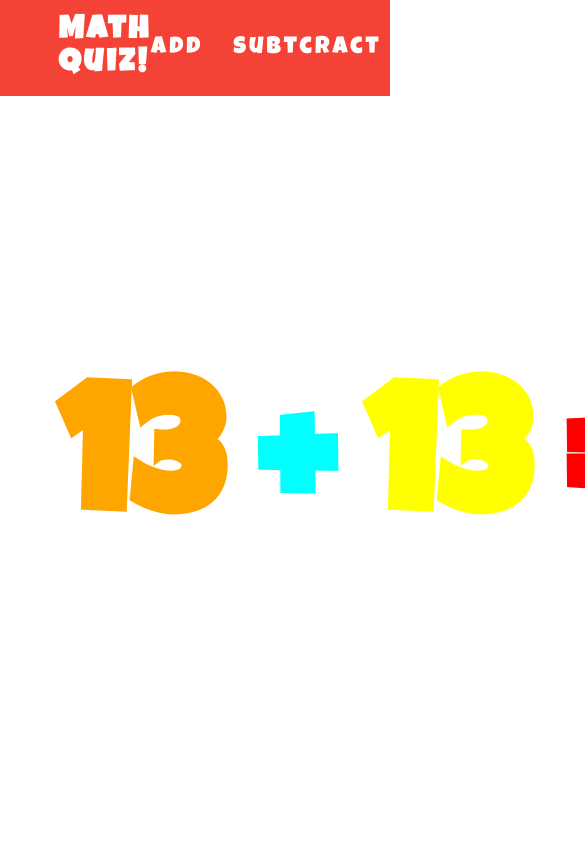
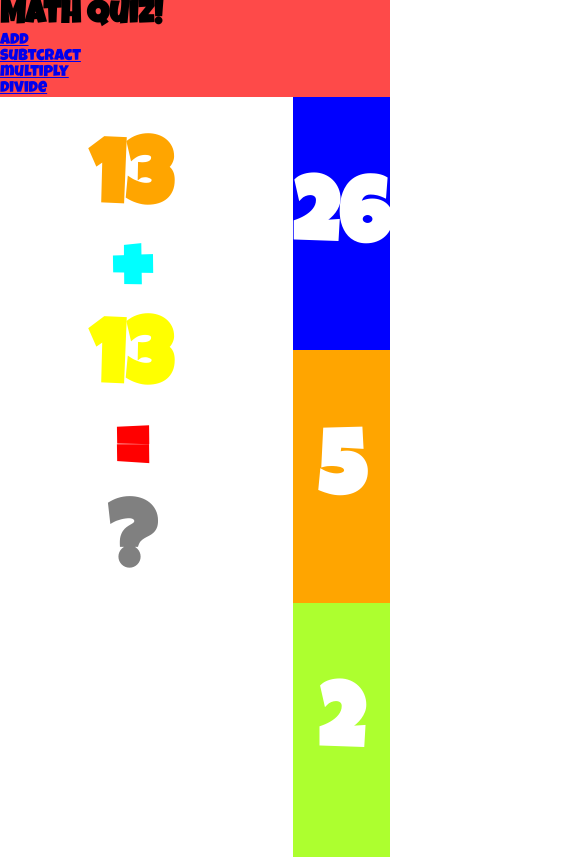
Before and after one commit to m0libdEn/KidsQuiz, a plain HTML site: page index.html in a window 390 px wide. Shown: the top 857 px of the page, 585 px wide, since content can reach past the window. Drawn offline with nearby package versions, Linux system fonts and the light colour scheme; files that its build step writes are made by us from their sources; files whose address does not match are found by name.

Commit message:
Update style.scss

```diff
--- a/css/style.scss
+++ b/css/style.scss
@@ -1,53 +1,55 @@
 *{margin: 0; padding: 0;}
 body{font-family: 'Luckiest Guy';}
 ul li{list-style: none;}
+header{background-color: #f44336;}
 
+header{
+    background: #FE4A49;
+}
 
-.container {
-    background-color: #f44336;
-    padding: 15px 15%;
+.container{max-width:1046px;margin: 0 auto;width: 100%;}
+
+.nav{
+    padding: 15px 0px;
     display: flex;
     justify-content: space-between;
+    color: white;
     align-items: center;
-    h1{
-        color: white;
-        letter-spacing: 3px
-    }
-    ul{
-        display: flex;
-        li{
-            a{
-                color: white;
-                text-decoration: none;
-                font-size: 24px;
-                letter-spacing: 3px;
-            }
+}
+
+.list{
+    display: flex;
+    font-size: 28px;
+    li{
+            cursor: pointer;
             margin-right: 30px;
-            &:last-child{
-                margin-right: 0px;
-            }
+        &:last-child{
+            margin-right: 30px;
         }
     }
 }
-.current {
+
+.current{
+    color: yellow;
+    text-decoration: underline;
 }
+
 .wrapper {
+    display: grid;
     height: 90vh;
-    display: flex;
+    grid-template-columns: 75% 25%
 }
 .equation {
     padding: 15%;
     display: flex;
-    flex: 0 1 70%;
     align-items: center;
-    justify-content: space-between;
+    justify-content: space-around;
     h1{
         font-size: 180px;
         padding-right: 30px;
     }
 }
 .answer-option {
-    flex: 0 1 20%;
     display: flex;
     flex-direction: column;
     align-items: center;
@@ -60,6 +62,7 @@ ul li{list-style: none;}
         width: 100%;
         height: 33.33%;
         font-size: 180px;
+        cursor: pointer;
     }
 }
 
@@ -73,3 +76,28 @@ ul li{list-style: none;}
 #option3{
     background-color: greenyellow;
 }
+
+@media (max-width:750px) {
+    .nav{
+        flex-direction: column;
+        h1{
+            font-size: 24px;
+            margin-bottom: 15px;
+        }
+    }
+    .list{
+        font-size: 18px;
+    }
+    .equation{
+        display: inline;
+        text-align: center;
+        h1{
+            font-size: 90px;
+        }
+    }
+    .answer-option{
+        h1{
+            font-size: 90px;
+        }
+    }
+}
```
